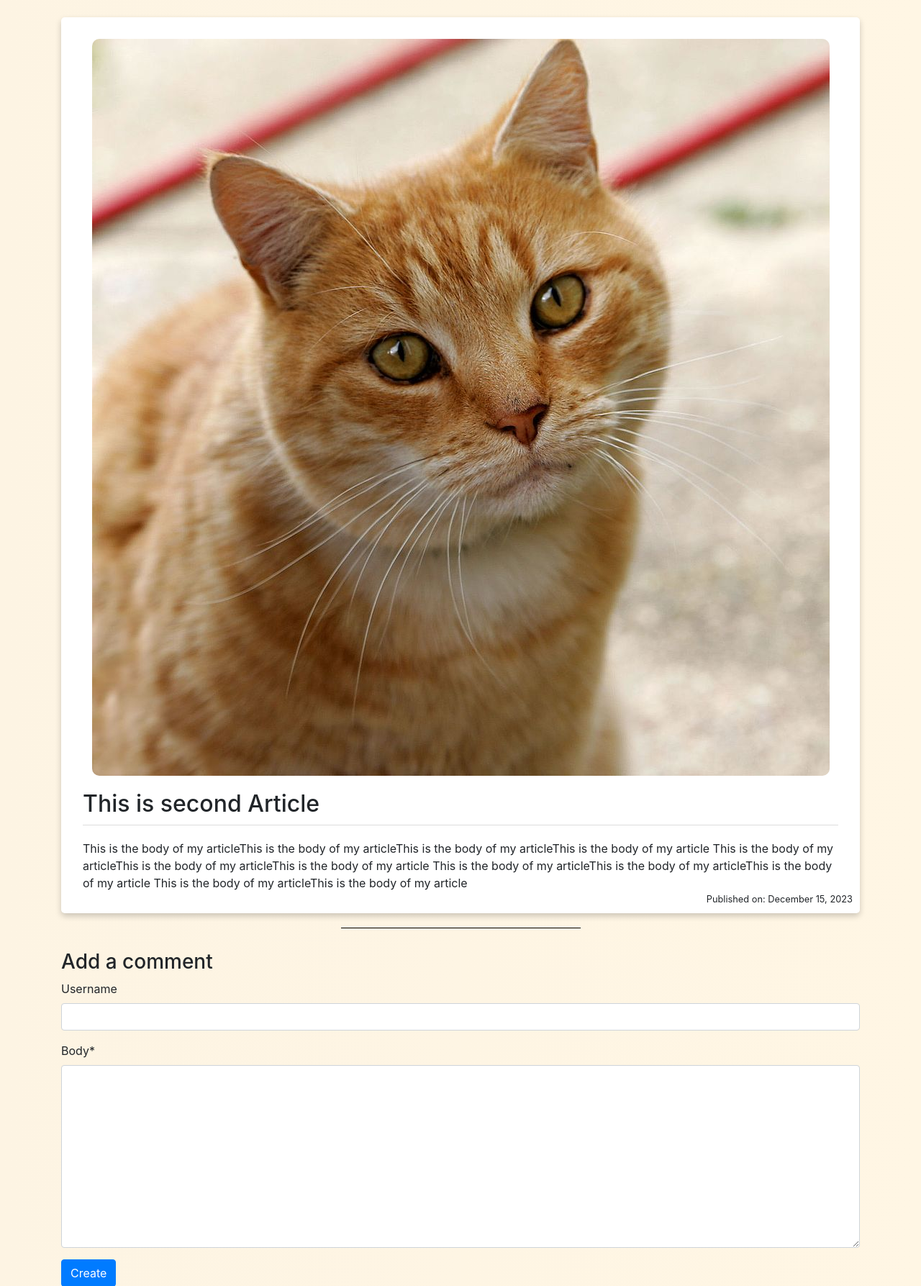
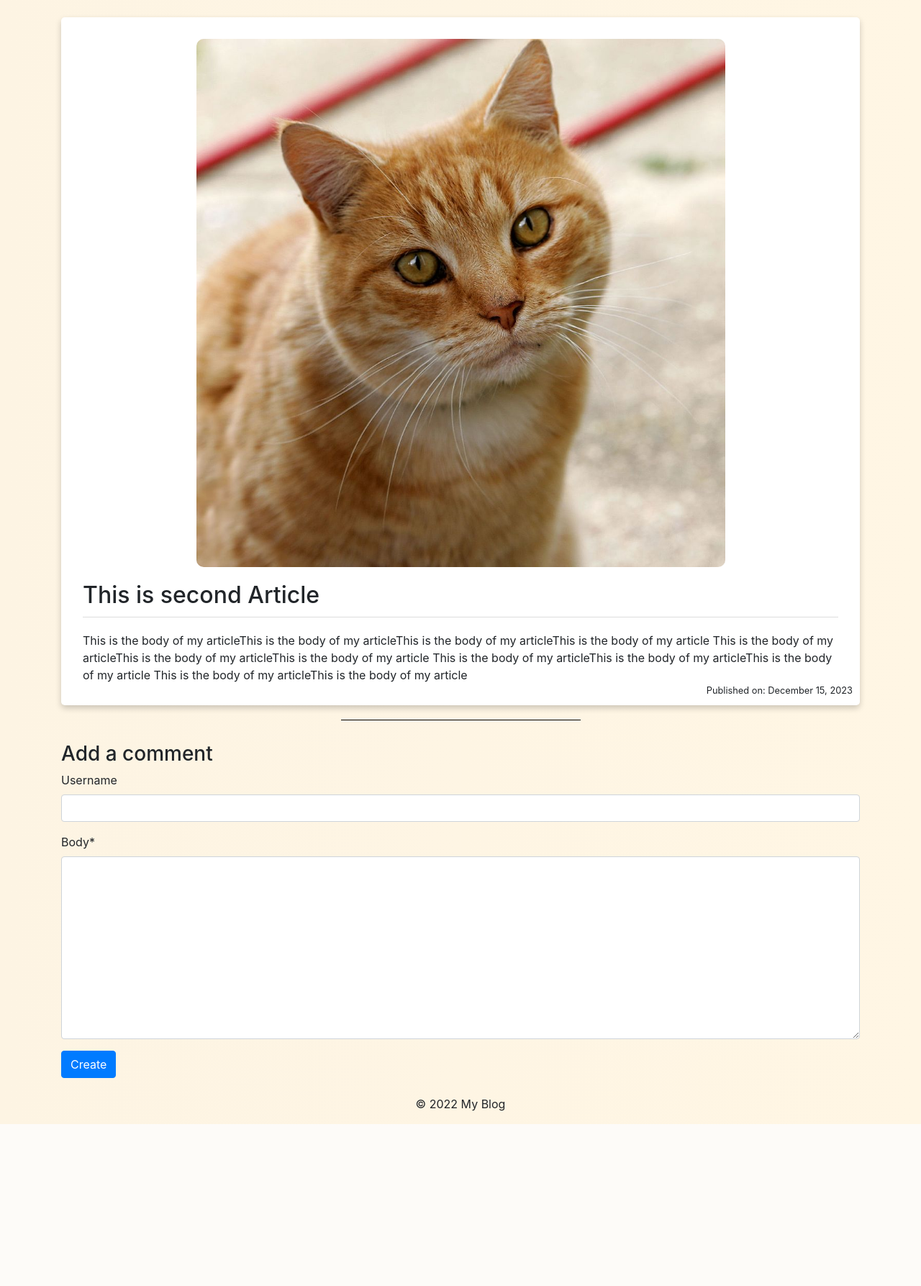
Before and after one commit to rohits144/blogsite, a Django app: page /13 in a window 1280 px wide. Shown: the part 56-1843 px from the top of the page at 72% size. After the commit the page ends 1618 px from the top, so only its background shows below. Run offline with Django 3.2, Linux system fonts and the light colour scheme; data comes from the database, SQL or seed files in the repository; data that the repository does not hold is empty; some libraries are stand-ins or nearby versions.

Commit message:
Update max-width of article image

```diff
--- a/blog/templates/article_detail.html
+++ b/blog/templates/article_detail.html
@@ -15,7 +15,7 @@
     }
 
     .article-image {
-        max-width: 100%;
+        max-width: 70%;
         /* restrict max width to 60% of the screen */
         height: auto;
         /* maintain aspect ratio */
```
